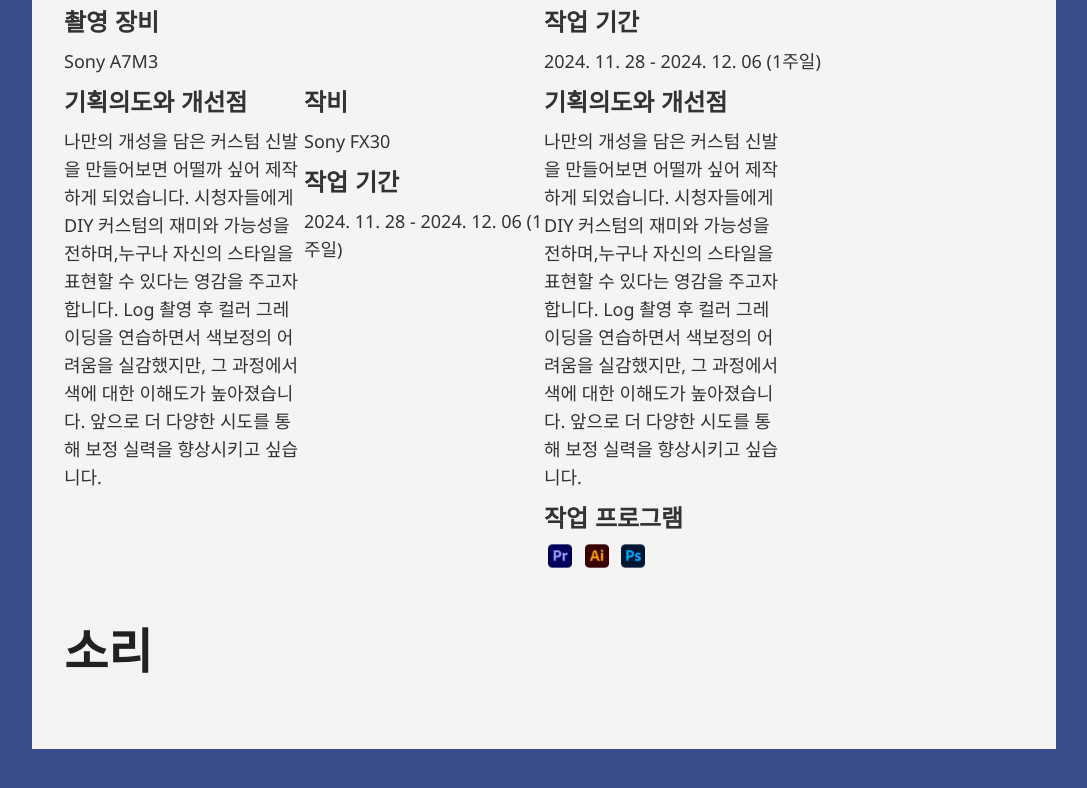
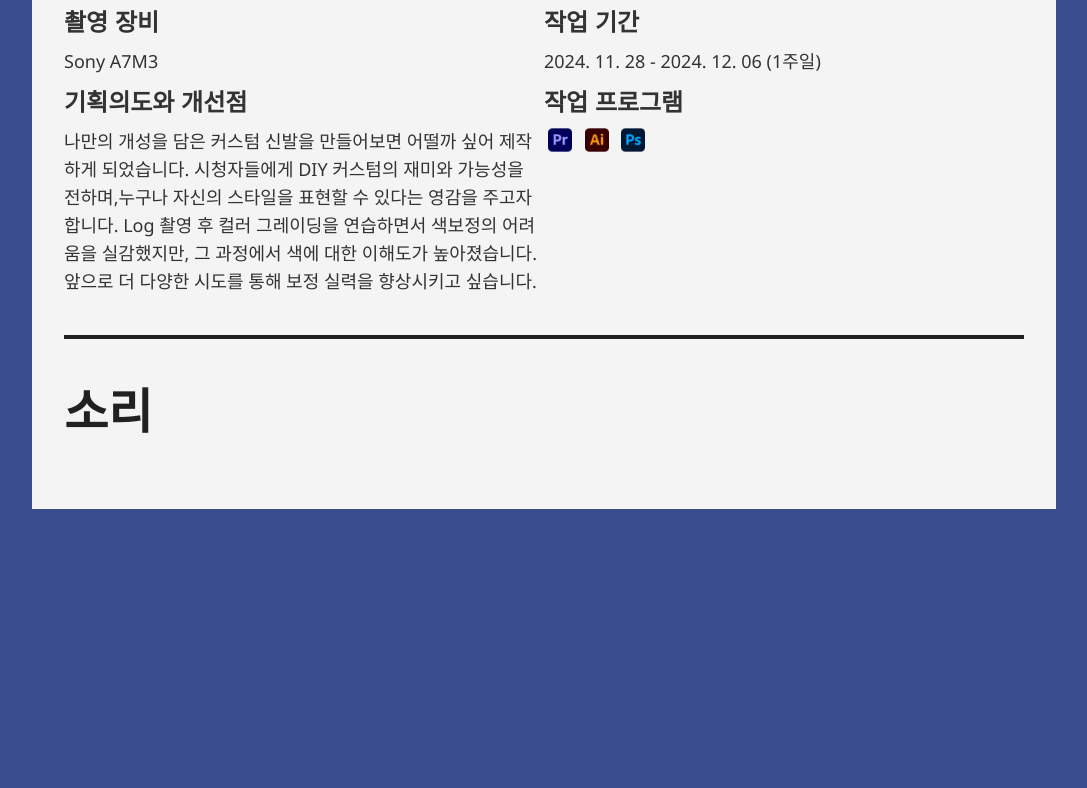
Before and after one commit to JunSeok0318/Jun, a plain HTML site: page index.html in a window 1280 px wide. Shown: the part 5369-6157 px from the top of the page, without its empty margins (96-1183 px from the left). After the commit the page ends 5942 px from the top, so only its background shows below. Drawn offline with nearby package versions, Linux system fonts and the light colour scheme.

Commit message:
Update index.html

```diff
--- a/index.html
+++ b/index.html
@@ -189,7 +189,7 @@
         ></iframe>
         <div class="split-vertical">
           <div>
-            <h3>촬영 도구</h3>
+            <h3>촬영 장비</h3>
             <p>Gopro 7</p>
             <p>Sony A7M3</p>
           </div>
@@ -201,7 +201,9 @@
         <div class="split-vertical">
           <div>
             <h3>기획의도와 개선점</h3>
-            <p>첫 해외여행을 영상으로 남겨보고 싶어서 브이로그형태로 제작을 했습니다. 처음 촬영하는 영상이라 영상 구도가 많이 아쉽다는 것을 느꼈고 다음에 촬영을 한다면 어떤식으로 구도를 잡을지 생각해보게 되었습니다.</p>
+            <p>첫 해외여행을 영상으로 남겨보고 싶어서 브이로그형태로 제작을 했습니다.
+              처음 촬영하는 영상이라 영상 구도가 많이 아쉽다는 것을 느꼈고
+              다음에 촬영을 한다면 어떤식으로 구도를 잡을지 생각해보게 되었습니다.</p>
           </div>
           <div>
           <div>
@@ -242,22 +244,10 @@
         <div class="split-vertical">
           <div>
             <h3>기획의도와 개선점</h3>
-            <p>나만의 개성을 담은 커스텀 신발을 만들어보면 어떨까 싶어 제작하게 되었습니다. 시청자들에게 DIY 커스텀의 재미와 가능성을 전하며,누구나 자신의 스타일을 표현할 수 있다는 영감을 주고자 합니다. Log 촬영 후 컬러 그레이딩을 연습하면서 색보정의 어려움을 실감했지만, 그 과정에서 색에 대한 이해도가 높아졌습니다. 앞으로 더 다양한 시도를 통해 보정 실력을 향상시키고 싶습니다. </p>
-          </div>
-          <div>
-          <div>
-            <h3>작비</h3>
-            <p>Sony FX30</p>
-          </div>
-          <div>
-            <h3>작업 기간</h3>
-            <p>2024. 11. 28 - 2024. 12. 06 (1주일)</p>
-          </div>
-        </div>
-        <div class="split-vertical">
-          <div>
-            <h3>기획의도와 개선점</h3>
-            <p>나만의 개성을 담은 커스텀 신발을 만들어보면 어떨까 싶어 제작하게 되었습니다. 시청자들에게 DIY 커스텀의 재미와 가능성을 전하며,누구나 자신의 스타일을 표현할 수 있다는 영감을 주고자 합니다. Log 촬영 후 컬러 그레이딩을 연습하면서 색보정의 어려움을 실감했지만, 그 과정에서 색에 대한 이해도가 높아졌습니다. 앞으로 더 다양한 시도를 통해 보정 실력을 향상시키고 싶습니다. </p>
+            <p>나만의 개성을 담은 커스텀 신발을 만들어보면 어떨까 싶어 제작하게 되었습니다.
+              시청자들에게 DIY 커스텀의 재미와 가능성을 전하며,누구나 자신의 스타일을 표현할 수 있다는 영감을 주고자 합니다.
+              Log 촬영 후 컬러 그레이딩을 연습하면서 색보정의 어려움을 실감했지만, 그 과정에서 색에 대한 이해도가 높아졌습니다.
+              앞으로 더 다양한 시도를 통해 보정 실력을 향상시키고 싶습니다. </p>
           </div>
           <div>
           <div>
```
